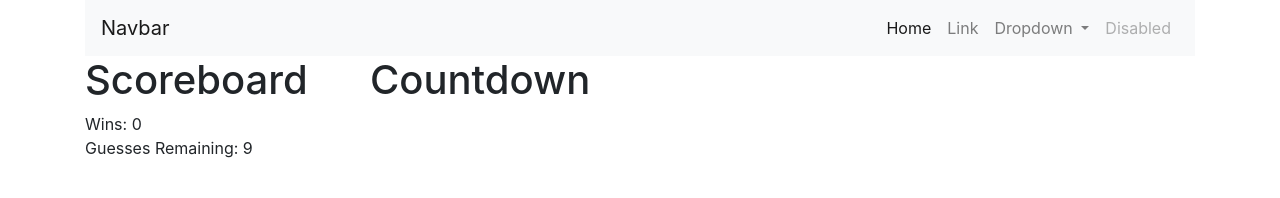
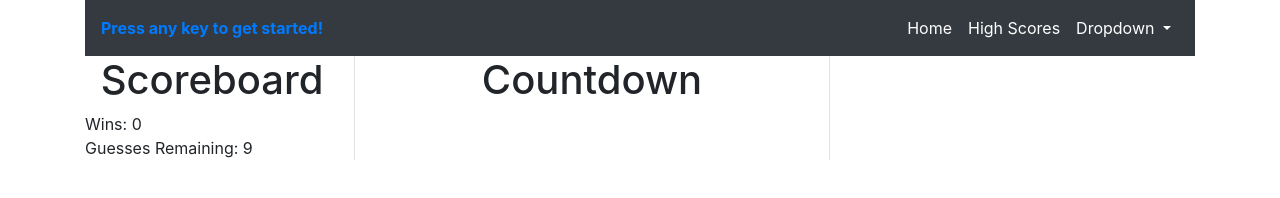
Before and after one commit to Unobtainiumrock/Word-Guess-Game, a plain HTML site: page index.html in a window 1280 px wide. Drawn offline with nearby package versions, Linux system fonts and the light colour scheme.

Commit message:
Dicover HTML comments IDE minimizing feature. Change comment indentation to utilize it.

```diff
--- a/index.html
+++ b/index.html
@@ -10,8 +10,8 @@
   <title>Hangman</title>
 </head>
   <div class="container">
-    <nav class="navbar navbar-expand-lg navbar-light bg-light">
-      <a class="navbar-brand" href="#">Navbar</a>
+    <nav class="navbar navbar-expand-lg navbar-dark bg-dark">
+      <a class="navbar-main" href="#" style="font-weight: bold">Press any key to get started!</a>
       <button class="navbar-toggler" type="button" data-toggle="collapse" data-target="#navbarSupportedContent" aria-controls="navbarSupportedContent"
         aria-expanded="false" aria-label="Toggle navigation">
         <span class="navbar-toggler-icon"></span>
@@ -24,10 +24,10 @@
               <span class="sr-only">(current)</span>
             </a>
           </li>
-          <li class="nav-item">
-            <a class="nav-link" href="#">Link</a>
+          <li class="nav-item active">
+            <a class="nav-link" href="#">High Scores</a>
           </li>
-          <li class="nav-item dropdown">
+          <li class="nav-item dropdown active">
             <a class="nav-link dropdown-toggle" href="#" id="navbarDropdown" role="button" data-toggle="dropdown" aria-haspopup="true"
               aria-expanded="false">
               Dropdown
@@ -39,9 +39,6 @@
               <a class="dropdown-item" href="#">Something else here</a>
             </div>
           </li>
-          <li class="nav-item">
-            <a class="nav-link disabled" href="#">Disabled</a>
-          </li>
         </ul>
       </div>
     </nav>
@@ -52,9 +49,9 @@
   <div class="container">
     <div class="row">
 
-      <!-- Main left area -->
-      <div class="col-md-3" id="main-left">
-        <h1>Scoreboard</h1>
+<!-- Main left area -->
+      <div class="col-md-3 border-right" id="main-left">
+        <h1 class="text-center">Scoreboard</h1>
 
         <!-- Wins container -->
         <div class="container">
@@ -77,12 +74,12 @@
 
       </div>
 
-      <!-- Main middle area -->
-      <div class="col-md-5" id="main-middle">
-        <h1>Countdown</h1>
-      </div>
+<!-- Main middle area -->
+        <div class="col-md-5 border-right" id="main-middle">
+          <h1 class="text-center">Countdown</h1>
+        </div>
 
-      <!-- Main right area -->
+<!-- Main right area -->
       <div class="col-md-4" id="main-right">
         <div class="row">
 
```
